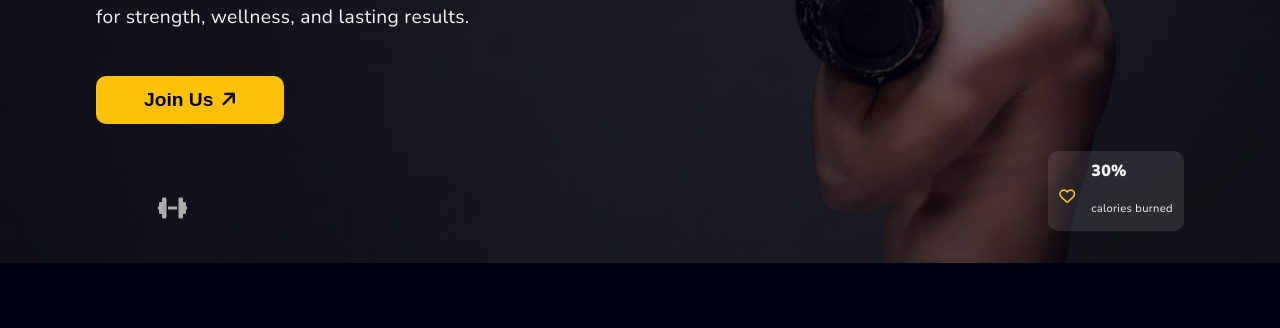
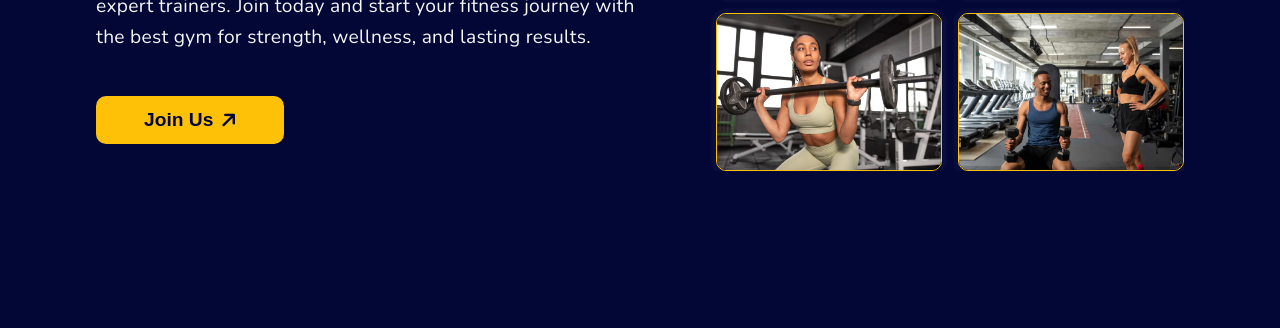
Before and after one commit to Chiemezie-Uchenwoke/gymfit, a plain HTML site: page index.html in a window 1280 px wide. Shown: the part 305-633 px from the top of the page. Drawn offline with nearby package versions, Linux system fonts and the light colour scheme.

Commit message:
Redesign hero and change primary color

```diff
--- a/assets/css/index-styles/hero.css
+++ b/assets/css/index-styles/hero.css
@@ -1,29 +1,8 @@
 .hero {
-    padding: 2rem 0;
+    padding: 2rem 0 0 0;
     position: relative;
     width: 100%;
-    height: 30rem;
-    background-position: center left;
-    background-repeat: no-repeat;
-    background-size: cover;
-    overflow: hidden;
-    /* display: flex;
-    align-items: center; */
-}
-
-.hero::before {
-    content: "";
-    position: absolute;
-    top: 0;
-    left: 0;
-    width: 100%;
-    height: 100%;
-    background-image: url(../../images/gym3.jpg);
-    background-position: center left;
-    background-repeat: no-repeat;
-    background-size: cover;
-    opacity: 0.4;
-    z-index: -1;
+    /* min-height: 30rem; */
 }
 
 .hero h1{
@@ -37,12 +16,14 @@
 
 .hero-inner{
     display: flex;
+    flex-direction: column;
     align-items: center;
+    gap: 3rem;
+    overflow: hidden;
 }
 
 .hero_inner_content{
     width: 100%;
-    max-width: 30rem;
     display: flex;
     flex-direction: column;
     justify-content: center;
@@ -59,7 +40,6 @@
     border: none;
     background-color: var(--sec-color);
     color: var(--pri-color);
-    font-weight: 600;
     padding: 0.8rem 3rem;
     font-size: 1rem;
     margin-top: 0.8rem;
@@ -70,6 +50,7 @@
     display: flex;
     align-items: center;
     gap: 0.5rem;
+    font-weight: 600;
 }
 
 .hero button i{
@@ -82,85 +63,65 @@
 }
 
 .hero-disp-text{
-    width: 8.5rem;
-    height: 5rem;
-    overflow: hidden;
+    width: 100%;
     border-radius: 10px;
-    position: absolute;
-    bottom: 2rem;
-    right: 2rem;
 }
 
 .hero-disp-inner{
-    display: flex;
-    justify-content: center;
-    align-items: center;
+    display: grid;
+    grid-template-columns: 1fr 1fr;
     gap: 1rem;
     position: relative;
-    height: auto;
-    padding-top: 0.5rem;
 }
 
-.hero-disp-inner > div > p:nth-child(1){
-    font-size: 1rem;
-    font-weight: 900;
+.hero-disp-inner img{
+    width: 100%;
+    height: 100%;
+    object-fit: cover;
+    filter: brightness(1.09);
+    filter: contrast(-1.5);
+    transition: 0.3s ease-in-out;
 }
 
-.hero-disp-inner > div > p:nth-child(2){
-    font-size: 0.7rem;
+.hero-disp-inner > div{
+    overflow: hidden;
+    border-radius: 10px;
+    height: 100%;
+    border: 1px solid var(--sec-color);
+    box-shadow: 0px 0px 2px 5px rgba(246, 246, 246, 0.03);
 }
 
-.hero-disp-inner::before{
-    content: "";
-    width: 100%;
-    height: 100%;
-    position: absolute;
-    top: 0;
-    left: 0;
-    background-color: var(--white);
-    opacity: 0.1;
+.hero-disp-inner > div:hover img{
+    scale: 1.05;
+    transition: 0.3s ease-in-out;
 }
 
 .hero-disp-text i{
     color: var(--sec-color);
 }
 
-.ani-lift{
-    position: absolute;
-    bottom: 1rem;
-    animation: roll 5s ease-in-out infinite;
-}
-
-.ani-lift i{
-    font-size: 1.2rem;
-    filter: brightness(0.7);
-}
-
-@keyframes roll{
-    0%{
-        transform: translateX(0);
-    }
-    50%{
-        transform: translateX(10rem);
-    }
-    100%{
-        transform: translateX(0);
-    }
-}
-
 @media (min-width: 600px){
     .hero h1{
         font-size: 3rem;
     }
+}
+
+@media (min-width: 650px){
+    .hero h1{
+        font-size: 1.7rem;
+    }
+
+    .hero-inner{
+        flex-direction: row;
+    }
 
     .hero_inner_content{
-        max-width: 32rem;
+        width: 55%;
     }
 
-    .ani-lift i{
-        font-size: 1.3rem;
+    .hero-disp-text{
+        width: 45%;
     }
-
 }
 
 @media (min-width: 1000px){
@@ -169,7 +130,7 @@
     }
 
     .hero h1{
-        font-size: 4rem;
+        font-size: 3.7rem;
         filter: brightness(1.1);
     }
 
@@ -177,24 +138,9 @@
         font-size: 1.2rem;
     }
 
-    .hero_inner_content{
-        max-width: 38rem;
-    }
+
 
     .hero button{
         font-size: 1.2rem;
     }
-
-    .hero-disp-text{
-        right: 6rem;
-    }
-
-    .ani-lift i{
-        font-size: 1.5rem;
-    }
-
-    .ani-lift{
-        bottom: 2.5rem;
-    }
-
 }
--- a/assets/css/styles.css
+++ b/assets/css/styles.css
@@ -6,7 +6,7 @@
 }
 
 :root{
-    --pri-color: #010211;
+    --pri-color: #020736;
     --acc-color-dark: #1E3E62;
     --sec-color: #FFC107;
     --white: #f6f6f6;
--- a/index.html
+++ b/index.html
@@ -85,7 +85,7 @@
     </header>
 
     <!-- hero -->
-     <section class="hero">
+    <section class="hero">
         <div class="hero-inner container">
             <div class="hero_inner_content">
                 <h1>get fit, <span class="col">stay strong!</span></h1>
@@ -99,17 +99,20 @@
 
             <div class="hero-disp-text">
                 <div class="hero-disp-inner">
-                    <i class="fa-regular fa-heart"></i>
-                    <div>
-                        <p>30%</p>
-                        <p>calories burned</p>
+                    <div class="">
+                        <img src="./assets/images/gym14.jpg" alt="Image of a man in the gym">
+                    </div>
+                    <div class="">
+                        <img src="./assets/images/gym15.jpg" alt="Image of a man in the gym">
+                    </div>
+                    <div class="">
+                        <img src="./assets/images/lady-lift.jpg" alt="Image of a lady in the gym">
+                    </div>
+                    <div class="">
+                        <img src="./assets/images/dumbell.jpg" alt="Image of women in the gym">
                     </div>
                 </div>
             </div>
-
-            <span class="ani-lift">
-                <i class="fa-solid fa-dumbbell"></i>
-            </span>
         </div>
      </section>
 
```
Also changed, not shown: assets/images/gym12.jpg (added), assets/images/gym13.jpg (added), assets/images/gym14.jpg (added), assets/images/gym15.jpg (added), assets/images/lady-gym-2.jpg (added), assets/images/lady-lift.jpg (added), assets/images/man-gym.jpg (added).
